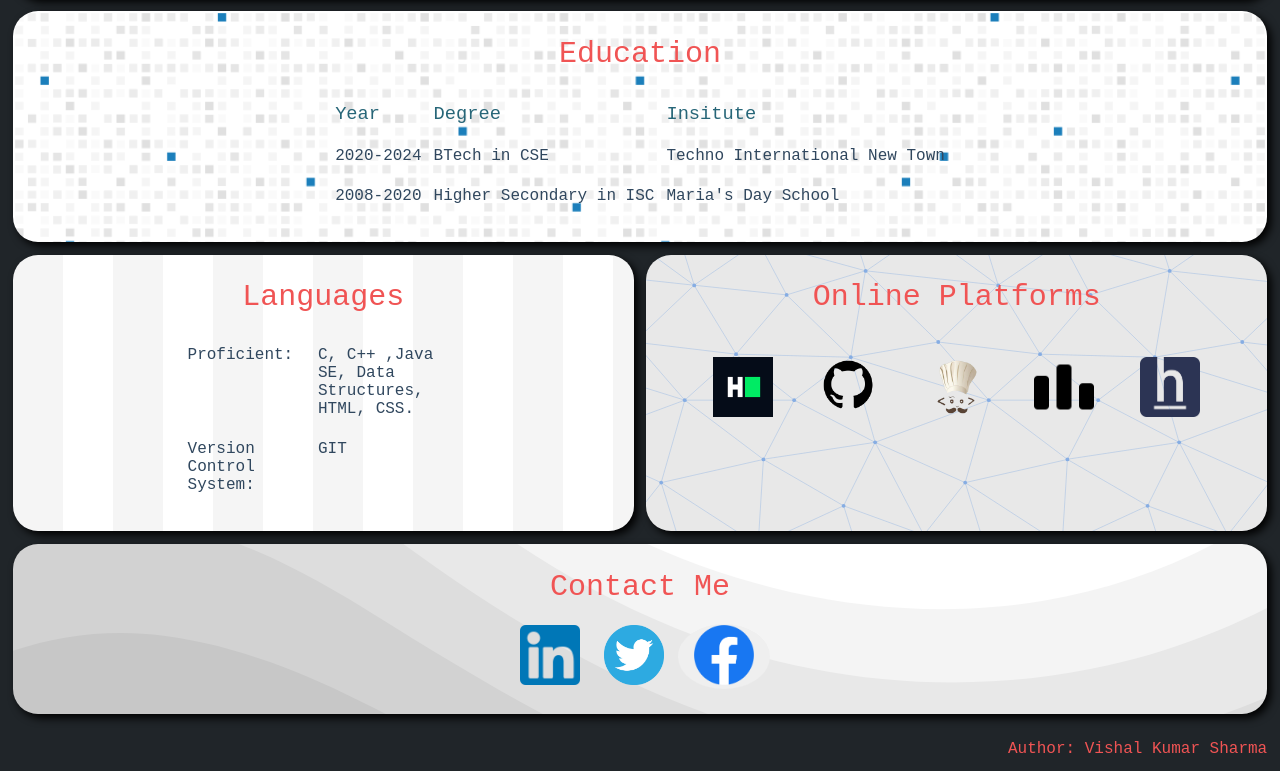
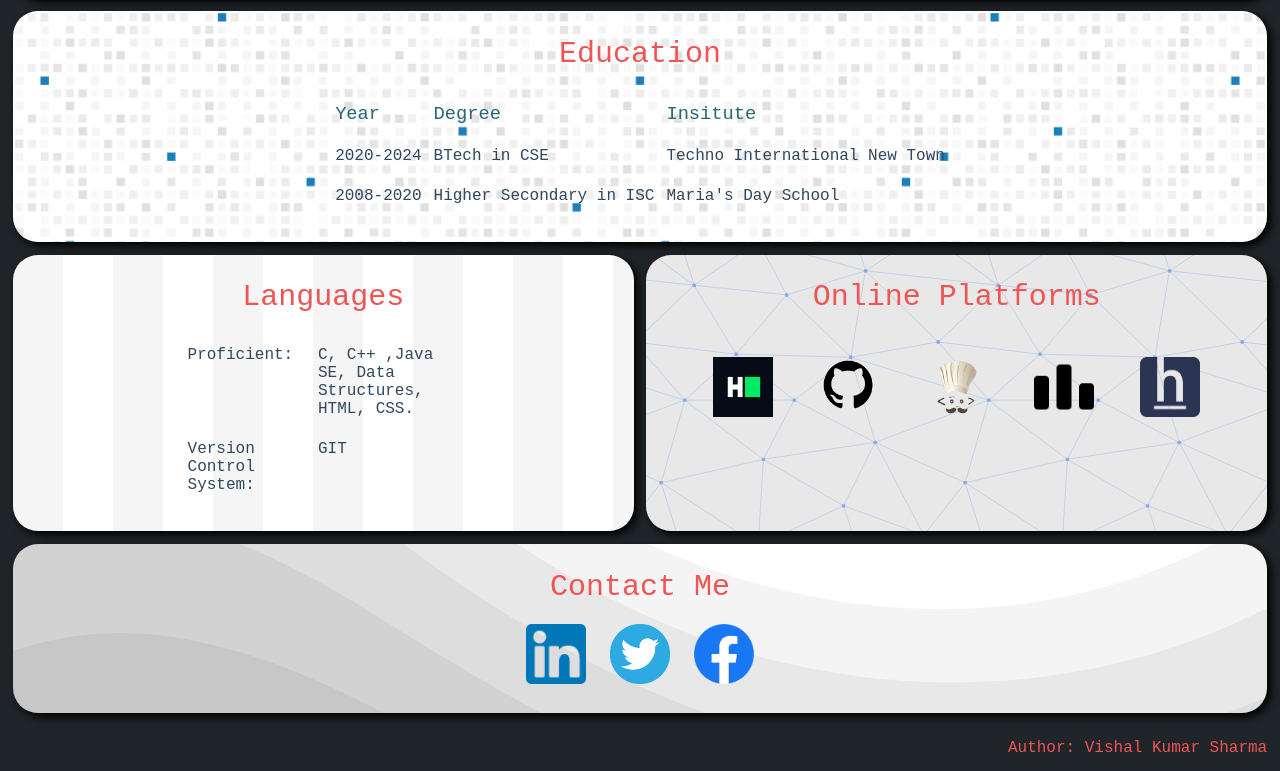
Before and after one commit to vishalkrsharma/cv, a plain HTML site: page index.html in a window 1280 px wide. Shown: the part 590-1361 px from the top of the page. Drawn offline with Linux system fonts and the light colour scheme.

Commit message:
fixed issues

```diff
--- a/index.html
+++ b/index.html
@@ -6,10 +6,15 @@
 
         <meta charset="utf-8">
         <meta name="viewport" content="width=device-width, initial-scale=1">
+        <meta name="google-site-verification" content="SPzWwiKlNBiJehSfYnvq5RGS2A85E8ejJ-G6o1ig4cY" />
 
         <!-- Title -->
 
         <title>cv</title>
+
+        <!-- Title Icons -->
+
+        <link rel="icon" href="img/favicon.ico">
 
         <!-- Stylesheet -->
 
@@ -21,9 +26,7 @@
         <link href="https://fonts.googleapis.com/css2?family=Sacramento&display=swap" rel="stylesheet">
         <link href="https://fonts.googleapis.com/css2?family=Noto+Sans&display=swap" rel="stylesheet">
 
-        <!-- Title Icons -->
 
-        <link rel="icon" href="img/favicon.ico">
 
     </head>
 
@@ -124,11 +127,9 @@
                 <a class="link" href="https://twitter.com/vishalkr1234" target="blank">
                     <img src="img/twitter.png" alt="Image not found" width="60px">
                 </a>
-                <button style="border-radius:50%;border-style:none;">
                 <a class="link" href="https://www.facebook.com/vishalkrsharma1234" target="blank">
                     <img src="img/facebook.png" alt="Image not found" width="60px">
                 </a>
-                </button>
             </div>
         </div>
 
```
